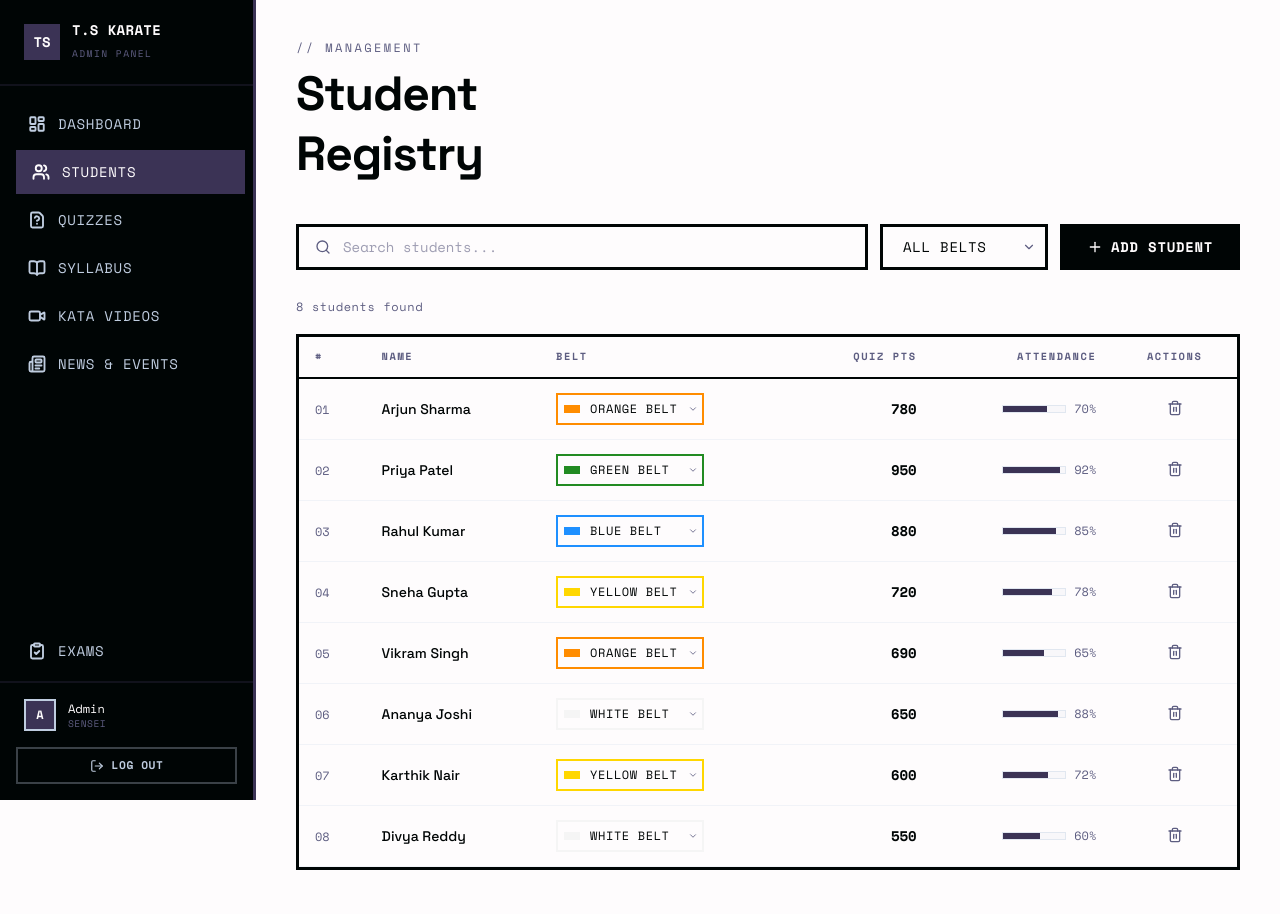
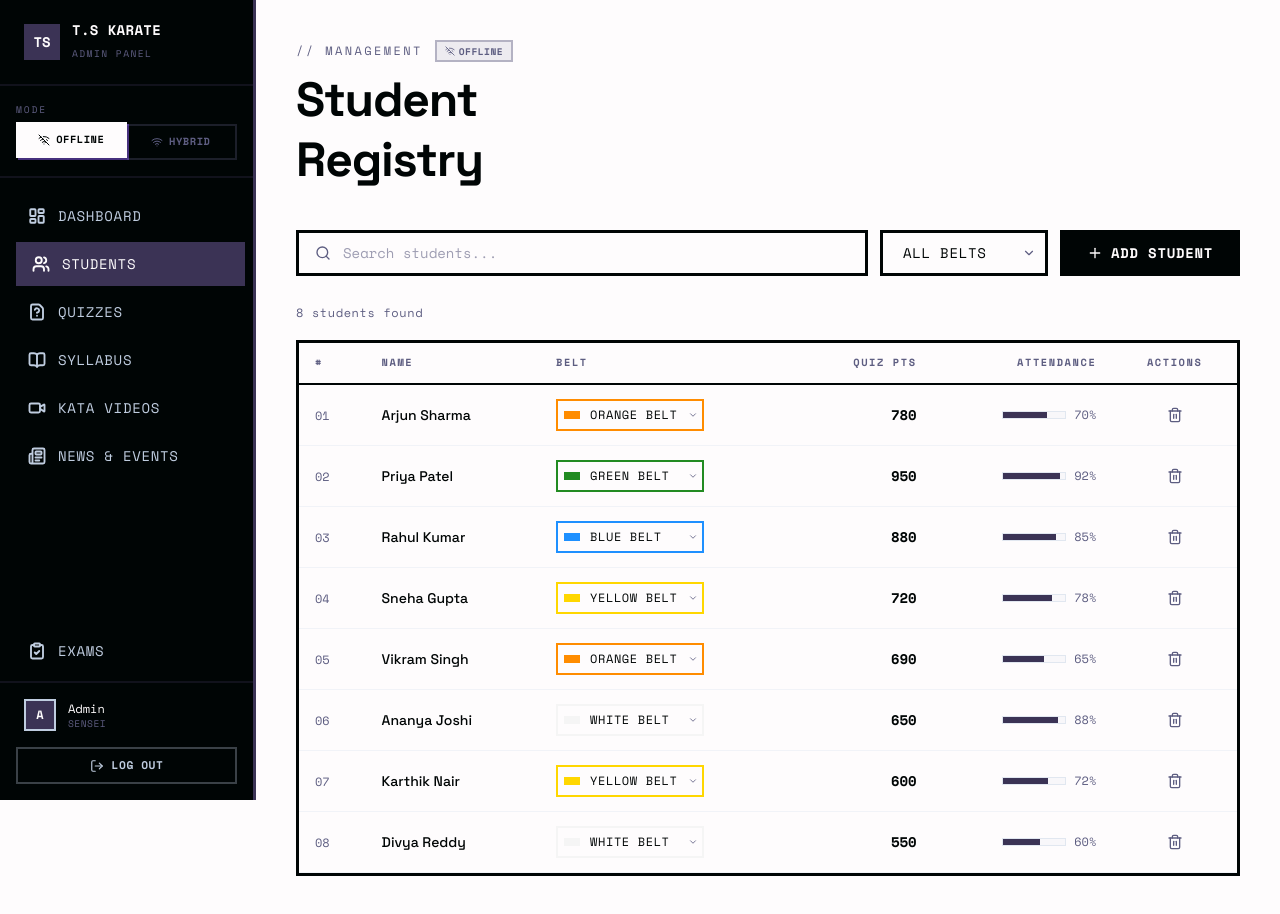
Before and after one commit to kamiism/TSKarateSchool, a React (Vite) app in the folder frontend/: page /admin in a window 1280 px wide. Both pictures are taken after a click on the button "STUDENTS". Built offline with nearby package versions, Linux system fonts and the light colour scheme.

Commit message:
feat: add offline/hybrid toggle button for admin

```diff
--- a/frontend/src/components/admin/AdminSidebar.jsx
+++ b/frontend/src/components/admin/AdminSidebar.jsx
@@ -11,6 +11,8 @@ import {
   LogOut,
   Menu,
   X,
+  WifiOff,
+  Wifi,
 } from 'lucide-react';
 
 const navItems = [
@@ -22,7 +24,7 @@ const navItems = [
   { id: 'news', label: 'News & Events', icon: Newspaper },
 ];
 
-export default function AdminSidebar({ activeSection, onNavigate }) {
+export default function AdminSidebar({ activeSection, onNavigate, adminMode, onModeChange }) {
   const [mobileOpen, setMobileOpen] = useState(false);
   const navigate = useNavigate();
 
@@ -73,6 +75,39 @@ export default function AdminSidebar({ activeSection, onNavigate }) {
                 Admin Panel
               </span>
             </div>
+          </div>
+        </div>
+
+        {/* Mode Toggle — Offline / Hybrid */}
+        <div className="px-4 py-4 border-b-2 border-brand-purple/30">
+          <label className="font-mono text-[0.6rem] tracking-[0.2em] uppercase text-brand-muted block mb-2">
+            Mode
+          </label>
+          <div className="grid grid-cols-2 gap-0">
+            <button
+              type="button"
+              onClick={() => onModeChange('offline')}
+              className={`flex items-center justify-center gap-1.5 font-mono text-[0.65rem] font-bold uppercase tracking-wider py-2 border-2 cursor-pointer
+                         transition-all duration-150
+                         ${adminMode === 'offline'
+                  ? 'bg-brand-white text-brand-black border-brand-white -translate-y-0.5 shadow-[2px_2px_0_rgba(139,92,246,0.5)]'
+                  : 'bg-transparent text-brand-muted border-brand-muted/30 hover:border-brand-ice hover:text-brand-ice'
+                }`}
+            >
+              <WifiOff size={12} /> Offline
+            </button>
+            <button
+              type="button"
+              onClick={() => onModeChange('hybrid')}
+              className={`flex items-center justify-center gap-1.5 font-mono text-[0.65rem] font-bold uppercase tracking-wider py-2 border-2 border-l-0 cursor-pointer
+                         transition-all duration-150
+                         ${adminMode === 'hybrid'
+                  ? 'bg-brand-white text-brand-black border-brand-white -translate-y-0.5 shadow-[2px_2px_0_rgba(139,92,246,0.5)]'
+                  : 'bg-transparent text-brand-muted border-brand-muted/30 hover:border-brand-ice hover:text-brand-ice'
+                }`}
+            >
+              <Wifi size={12} /> Hybrid
+            </button>
           </div>
         </div>
 
--- a/frontend/src/components/admin/KataManagement.jsx
+++ b/frontend/src/components/admin/KataManagement.jsx
@@ -1,9 +1,9 @@
 import { useState } from 'react';
-import { Plus, Trash2, Edit, X, Play, ExternalLink } from 'lucide-react';
+import { Plus, Trash2, Edit, X, Play, ExternalLink, WifiOff, Wifi } from 'lucide-react';
 
 const beltOptions = ['White Belt', 'Yellow Belt', 'Orange Belt', 'Green Belt', 'Blue Belt', 'Brown Belt', 'Black Belt'];
 
-const initialVideos = [
+const offlineVideos = [
   { id: 1, youtubeId: 'q59hFRLjQqo', title: 'Taikyoku Shodan', belt: 'White Belt', description: 'The first and most fundamental kata. Master the basic form of stepping and punching.' },
   { id: 2, youtubeId: 'q59hFRLjQqo', title: 'Heian Shodan', belt: 'Yellow Belt', description: 'Introduces rising block and knife-hand techniques in a structured pattern.' },
   { id: 3, youtubeId: 'q59hFRLjQqo', title: 'Heian Nidan', belt: 'Orange Belt', description: 'Develops back stance, side kick, and more complex blocking sequences.' },
@@ -11,10 +11,16 @@ const initialVideos = [
   { id: 5, youtubeId: 'q59hFRLjQqo', title: 'Bassai Dai', belt: 'Brown Belt', description: 'A powerful kata emphasizing the conversion of defensive moves to offensive attacks.' },
 ];
 
+const hybridVideos = [
+  { id: 201, youtubeId: 'q59hFRLjQqo', title: 'Online: Taikyoku Shodan Tutorial', belt: 'White Belt', description: 'Step-by-step online tutorial for learning Taikyoku Shodan at home.' },
+  { id: 202, youtubeId: 'q59hFRLjQqo', title: 'Online: Heian Shodan Breakdown', belt: 'Yellow Belt', description: 'Detailed breakdown of each movement in Heian Shodan for remote practice.' },
+  { id: 203, youtubeId: 'q59hFRLjQqo', title: 'Online: Heian Nidan Analysis', belt: 'Orange Belt', description: 'Video analysis of Heian Nidan with slow-motion demonstrations.' },
+];
+
 const emptyVideo = { title: '', youtubeId: '', belt: 'White Belt', description: '' };
 
-export default function KataManagement() {
-  const [videos, setVideos] = useState(initialVideos);
+export default function KataManagement({ adminMode = 'offline' }) {
+  const [videos, setVideos] = useState(adminMode === 'hybrid' ? hybridVideos : offlineVideos);
   const [showModal, setShowModal] = useState(false);
   const [editingVideo, setEditingVideo] = useState(null);
   const [formData, setFormData] = useState({ ...emptyVideo });
@@ -55,9 +61,19 @@ export default function KataManagement() {
       {/* Header */}
       <div className="flex flex-col sm:flex-row sm:items-end sm:justify-between gap-4 mb-10">
         <div>
-          <span className="font-mono text-xs tracking-[0.2em] uppercase text-brand-muted mb-2 block">
-            // Training
-          </span>
+          <div className="flex items-center gap-3 mb-2">
+            <span className="font-mono text-xs tracking-[0.2em] uppercase text-brand-muted">
+              // Training
+            </span>
+            <span className={`inline-flex items-center gap-1 px-2 py-0.5 font-mono text-[0.6rem] font-bold uppercase tracking-wider border-2 ${
+              adminMode === 'hybrid'
+                ? 'border-[#1E90FF] bg-[#1E90FF]/10 text-[#1E90FF]'
+                : 'border-brand-muted/40 bg-brand-muted/10 text-brand-muted'
+            }`}>
+              {adminMode === 'hybrid' ? <Wifi size={10} /> : <WifiOff size={10} />}
+              {adminMode}
+            </span>
+          </div>
           <h1 className="text-[clamp(1.8rem,4vw,3rem)] font-bold leading-tight tracking-tight">
             Kata Video<br />Library
           </h1>
--- a/frontend/src/components/admin/QuizManagement.jsx
+++ b/frontend/src/components/admin/QuizManagement.jsx
@@ -1,7 +1,7 @@
 import { useState } from 'react';
-import { Plus, Trash2, X, Clock, ToggleLeft, ToggleRight, ChevronDown, ChevronUp } from 'lucide-react';
+import { Plus, Trash2, X, Clock, ToggleLeft, ToggleRight, ChevronDown, ChevronUp, WifiOff, Wifi } from 'lucide-react';
 
-const initialQuizzes = [
+const offlineQuizzes = [
   {
     id: 1,
     name: 'Daily Kata Terminology',
@@ -36,10 +36,29 @@ const initialQuizzes = [
   },
 ];
 
+const hybridQuizzes = [
+  {
+    id: 201,
+    name: 'Online Kata Theory',
+    startHour: 10,
+    endHour: 22,
+    active: true,
+    attempts: 45,
+    avgScore: 3.9,
+    questions: [
+      { question: "What is the purpose of Kata?", options: ['Exercise', 'Practicing forms against imaginary opponents', 'Meditation', 'Stretching'], correct: 1 },
+      { question: "How many Heian Kata exist?", options: ['3', '4', '5', '6'], correct: 2 },
+      { question: "What does 'Kiai' mean?", options: ['Spirit shout', 'Bow', 'Block', 'Kick'], correct: 0 },
+      { question: "Which kata is performed first in Shotokan?", options: ['Heian Shodan', 'Taikyoku Shodan', 'Bassai Dai', 'Jion'], correct: 1 },
+      { question: "What is 'Bunkai'?", options: ['A stance', 'Application of kata movements', 'A type of kick', 'A belt rank'], correct: 1 },
+    ],
+  },
+];
+
 const emptyQuestion = { question: '', options: ['', '', '', ''], correct: 0 };
 
-export default function QuizManagement() {
-  const [quizzes, setQuizzes] = useState(initialQuizzes);
+export default function QuizManagement({ adminMode = 'offline' }) {
+  const [quizzes, setQuizzes] = useState(adminMode === 'hybrid' ? hybridQuizzes : offlineQuizzes);
   const [showCreateModal, setShowCreateModal] = useState(false);
   const [expandedQuiz, setExpandedQuiz] = useState(null);
   const [deleteConfirm, setDeleteConfirm] = useState(null);
@@ -111,9 +130,19 @@ export default function QuizManagement() {
       {/* Header */}
       <div className="flex flex-col sm:flex-row sm:items-end sm:justify-between gap-4 mb-10">
         <div>
-          <span className="font-mono text-xs tracking-[0.2em] uppercase text-brand-muted mb-2 block">
-            // Assessment
-          </span>
+          <div className="flex items-center gap-3 mb-2">
+            <span className="font-mono text-xs tracking-[0.2em] uppercase text-brand-muted">
+              // Assessment
+            </span>
+            <span className={`inline-flex items-center gap-1 px-2 py-0.5 font-mono text-[0.6rem] font-bold uppercase tracking-wider border-2 ${
+              adminMode === 'hybrid'
+                ? 'border-[#1E90FF] bg-[#1E90FF]/10 text-[#1E90FF]'
+                : 'border-brand-muted/40 bg-brand-muted/10 text-brand-muted'
+            }`}>
+              {adminMode === 'hybrid' ? <Wifi size={10} /> : <WifiOff size={10} />}
+              {adminMode}
+            </span>
+          </div>
           <h1 className="text-[clamp(1.8rem,4vw,3rem)] font-bold leading-tight tracking-tight">
             Quiz<br />Management
           </h1>
--- a/frontend/src/components/admin/StudentManagement.jsx
+++ b/frontend/src/components/admin/StudentManagement.jsx
@@ -1,5 +1,5 @@
 import { useState } from 'react';
-import { Search, Plus, Trash2, ChevronDown, X } from 'lucide-react';
+import { Search, Plus, Trash2, ChevronDown, X, WifiOff, Wifi } from 'lucide-react';
 
 const beltOptions = [
   { belt: 'White Belt', color: '#F5F5F5', borderColor: '#999' },
@@ -11,7 +11,7 @@ const beltOptions = [
   { belt: 'Black Belt', color: '#000505', borderColor: '#3B3355' },
 ];
 
-const initialStudents = [
+const offlineStudents = [
   { id: 1, name: 'Arjun Sharma', belt: 'Orange Belt', beltColor: '#FF8C00', quizPoints: 780, attendance: 70 },
   { id: 2, name: 'Priya Patel', belt: 'Green Belt', beltColor: '#228B22', quizPoints: 950, attendance: 92 },
   { id: 3, name: 'Rahul Kumar', belt: 'Blue Belt', beltColor: '#1E90FF', quizPoints: 880, attendance: 85 },
@@ -22,8 +22,16 @@ const initialStudents = [
   { id: 8, name: 'Divya Reddy', belt: 'White Belt', beltColor: '#F5F5F5', quizPoints: 550, attendance: 60 },
 ];
 
-export default function StudentManagement() {
-  const [students, setStudents] = useState(initialStudents);
+const hybridStudents = [
+  { id: 101, name: 'Aditya Verma', belt: 'Green Belt', beltColor: '#228B22', quizPoints: 820, attendance: 88 },
+  { id: 102, name: 'Meera Iyer', belt: 'Blue Belt', beltColor: '#1E90FF', quizPoints: 910, attendance: 95 },
+  { id: 103, name: 'Rohan Das', belt: 'Orange Belt', beltColor: '#FF8C00', quizPoints: 760, attendance: 80 },
+  { id: 104, name: 'Kavya Menon', belt: 'Yellow Belt', beltColor: '#FFD700', quizPoints: 680, attendance: 75 },
+  { id: 105, name: 'Suresh Babu', belt: 'Brown Belt', beltColor: '#8B4513', quizPoints: 970, attendance: 91 },
+];
+
+export default function StudentManagement({ adminMode = 'offline' }) {
+  const [students, setStudents] = useState(adminMode === 'hybrid' ? hybridStudents : offlineStudents);
   const [searchQuery, setSearchQuery] = useState('');
   const [filterBelt, setFilterBelt] = useState('All');
   const [showAddModal, setShowAddModal] = useState(false);
@@ -68,9 +76,19 @@ export default function StudentManagement() {
     <div>
       {/* Header */}
       <div className="mb-10">
-        <span className="font-mono text-xs tracking-[0.2em] uppercase text-brand-muted mb-2 block">
-          // Management
-        </span>
+        <div className="flex items-center gap-3 mb-2">
+          <span className="font-mono text-xs tracking-[0.2em] uppercase text-brand-muted">
+            // Management
+          </span>
+          <span className={`inline-flex items-center gap-1 px-2 py-0.5 font-mono text-[0.6rem] font-bold uppercase tracking-wider border-2 ${
+            adminMode === 'hybrid'
+              ? 'border-[#1E90FF] bg-[#1E90FF]/10 text-[#1E90FF]'
+              : 'border-brand-muted/40 bg-brand-muted/10 text-brand-muted'
+          }`}>
+            {adminMode === 'hybrid' ? <Wifi size={10} /> : <WifiOff size={10} />}
+            {adminMode}
+          </span>
+        </div>
         <h1 className="text-[clamp(1.8rem,4vw,3rem)] font-bold leading-tight tracking-tight">
           Student<br />Registry
         </h1>
--- a/frontend/src/components/admin/SyllabusManagement.jsx
+++ b/frontend/src/components/admin/SyllabusManagement.jsx
@@ -1,7 +1,7 @@
 import { useState } from 'react';
-import { Plus, Trash2, Edit, X, ChevronDown, ChevronUp, GripVertical } from 'lucide-react';
+import { Plus, Trash2, Edit, X, ChevronDown, ChevronUp, GripVertical, WifiOff, Wifi } from 'lucide-react';
 
-const beltData = [
+const offlineBeltData = [
   {
     belt: 'White Belt', color: '#F5F5F5', borderColor: '#999', level: '10th Kyu',
     topics: ['Basic stance (Zenkutsu-dachi, Kokutsu-dachi)', 'Oi-zuki (Lunge Punch)', 'Age-uke (Rising Block)', 'Mae-geri (Front Kick)', 'Taikyoku Shodan (Kata)', 'Dojo etiquette & Rei (Bowing)'],
@@ -32,8 +32,39 @@ const beltData = [
   },
 ];
 
-export default function SyllabusManagement() {
-  const [syllabus, setSyllabus] = useState(beltData);
+const hybridBeltData = [
+  {
+    belt: 'White Belt', color: '#F5F5F5', borderColor: '#999', level: '10th Kyu',
+    topics: ['Video: Basic stance fundamentals', 'Online quiz: Dojo etiquette', 'Live session: Taikyoku Shodan walkthrough', 'Homework: Stance practice log'],
+  },
+  {
+    belt: 'Yellow Belt', color: '#FFD700', borderColor: '#DAA520', level: '8th Kyu',
+    topics: ['Video: Reverse punch mechanics', 'Online drill: Block identification', 'Live session: Heian Shodan practice', 'Homework: Japanese terminology worksheet'],
+  },
+  {
+    belt: 'Orange Belt', color: '#FF8C00', borderColor: '#CC7000', level: '7th Kyu',
+    topics: ['Video: Roundhouse kick technique', 'Online quiz: Kata sequence memory', 'Live session: Sanbon Kumite demo', 'Homework: Self-defense scenario journal'],
+  },
+  {
+    belt: 'Green Belt', color: '#228B22', borderColor: '#1A6B1A', level: '5th Kyu',
+    topics: ['Video: Elbow strike & back kick', 'Online drill: Combination builder', 'Live session: Ippon Kumite sparring', 'Homework: Bunkai analysis report'],
+  },
+  {
+    belt: 'Blue Belt', color: '#1E90FF', borderColor: '#0B6EC5', level: '3rd Kyu',
+    topics: ['Video: Advanced combinations', 'Online quiz: Tournament rules', 'Live session: Jiyu Kumite basics', 'Homework: Tournament prep plan'],
+  },
+  {
+    belt: 'Brown Belt', color: '#8B4513', borderColor: '#6B3410', level: '1st Kyu',
+    topics: ['Video: Bassai Dai deep dive', 'Online seminar: Bunkai analysis', 'Live session: Advanced Kumite', 'Homework: Teaching plan draft'],
+  },
+  {
+    belt: 'Black Belt', color: '#000505', borderColor: '#3B3355', level: 'Shodan',
+    topics: ['Video: Mastery review series', 'Online seminar: Karate-Do philosophy', 'Live session: Instructor evaluation', 'Homework: Personal training curriculum'],
+  },
+];
+
+export default function SyllabusManagement({ adminMode = 'offline' }) {
+  const [syllabus, setSyllabus] = useState(adminMode === 'hybrid' ? hybridBeltData : offlineBeltData);
   const [expandedBelt, setExpandedBelt] = useState(null);
   const [editingTopic, setEditingTopic] = useState(null); // { beltIdx, topicIdx }
   const [editValue, setEditValue] = useState('');
@@ -84,9 +115,19 @@ export default function SyllabusManagement() {
     <div>
       {/* Header */}
       <div className="mb-10">
-        <span className="font-mono text-xs tracking-[0.2em] uppercase text-brand-muted mb-2 block">
-          // Curriculum
-        </span>
+        <div className="flex items-center gap-3 mb-2">
+          <span className="font-mono text-xs tracking-[0.2em] uppercase text-brand-muted">
+            // Curriculum
+          </span>
+          <span className={`inline-flex items-center gap-1 px-2 py-0.5 font-mono text-[0.6rem] font-bold uppercase tracking-wider border-2 ${
+            adminMode === 'hybrid'
+              ? 'border-[#1E90FF] bg-[#1E90FF]/10 text-[#1E90FF]'
+              : 'border-brand-muted/40 bg-brand-muted/10 text-brand-muted'
+          }`}>
+            {adminMode === 'hybrid' ? <Wifi size={10} /> : <WifiOff size={10} />}
+            {adminMode}
+          </span>
+        </div>
         <h1 className="text-[clamp(1.8rem,4vw,3rem)] font-bold leading-tight tracking-tight">
           Syllabus<br />Editor
         </h1>
--- a/frontend/src/pages/AdminHome.jsx
+++ b/frontend/src/pages/AdminHome.jsx
@@ -10,6 +10,7 @@ import ExamManagement from '../components/admin/exams/ExamManagement';
 
 export default function AdminHome() {
   const [activeSection, setActiveSection] = useState('dashboard');
+  const [adminMode, setAdminMode] = useState('offline');
 
   // Ensure body scroll is unlocked when unmounting
   useEffect(() => {
@@ -23,15 +24,15 @@ export default function AdminHome() {
       case 'dashboard':
         return <AdminDashboard />;
       case 'students':
-        return <StudentManagement />;
+        return <StudentManagement key={adminMode} adminMode={adminMode} />;
       case 'quizzes':
-        return <QuizManagement />;
+        return <QuizManagement key={adminMode} adminMode={adminMode} />;
       case 'exams':
         return <ExamManagement />;
       case 'syllabus':
-        return <SyllabusManagement />;
+        return <SyllabusManagement key={adminMode} adminMode={adminMode} />;
       case 'kata':
-        return <KataManagement />;
+        return <KataManagement key={adminMode} adminMode={adminMode} />;
       case 'news':
         return <NewsManagement />;
       default:
@@ -41,7 +42,7 @@ export default function AdminHome() {
 
   return (
     <div className="min-h-screen bg-brand-white flex">
-      <AdminSidebar activeSection={activeSection} onNavigate={setActiveSection} />
+      <AdminSidebar activeSection={activeSection} onNavigate={setActiveSection} adminMode={adminMode} onModeChange={setAdminMode} />
 
       {/* Main Content Area */}
       <main className="flex-1 lg:ml-64 p-6 md:p-10 pt-20 lg:pt-10 transition-all duration-300">
```
